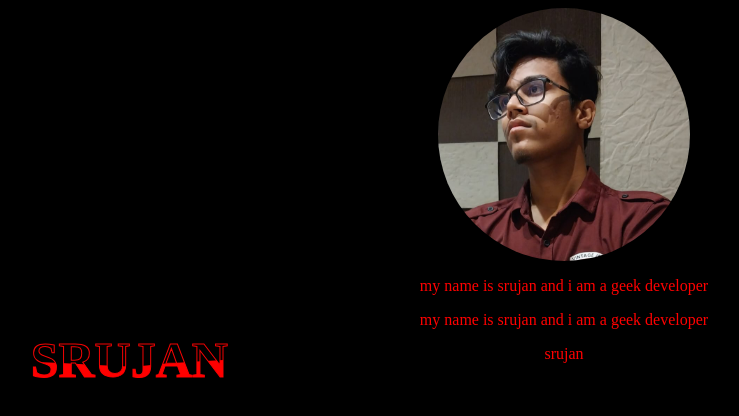
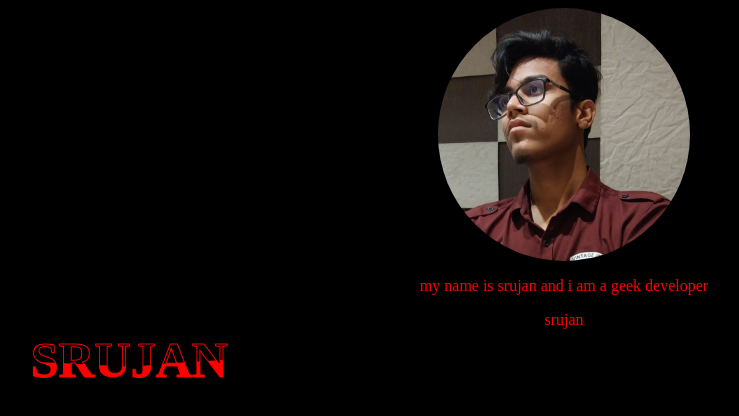
Before and after one commit to SrujanJagadeesh/resume, a plain HTML site: page index.html in a window 1280 px wide. Shown: the whole page, without its empty margins (76-815 px from the left). Drawn offline with Linux system fonts and the light colour scheme.

Commit message:
Update index.html

```diff
--- a/index.html
+++ b/index.html
@@ -25,12 +25,6 @@
         </p>
     </div>
 
-    <div id="p2">
-        <p>
-            my name is srujan and i am a geek developer
-        </p>
-    </div>
-
     <p>
         srujan
     </p>
```
